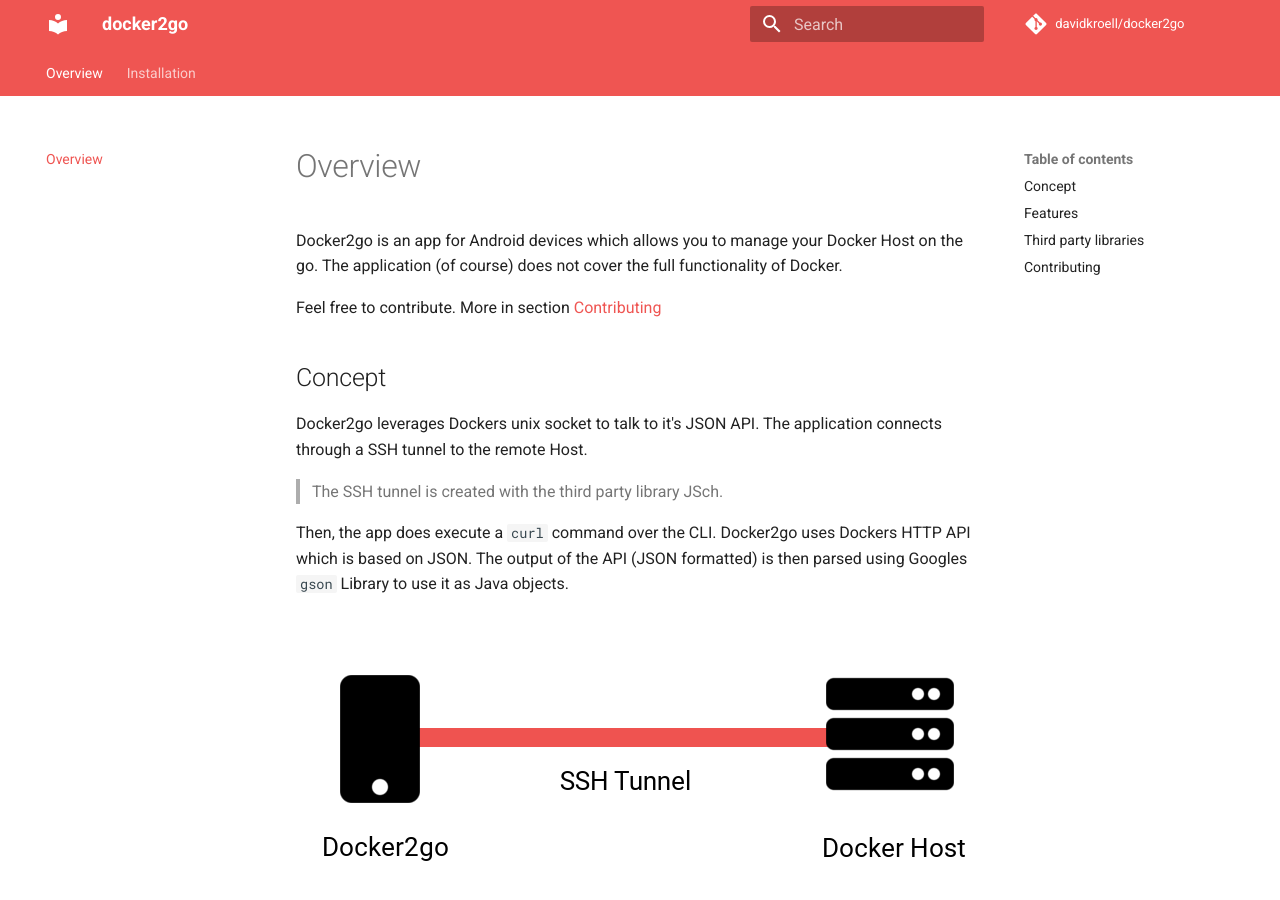
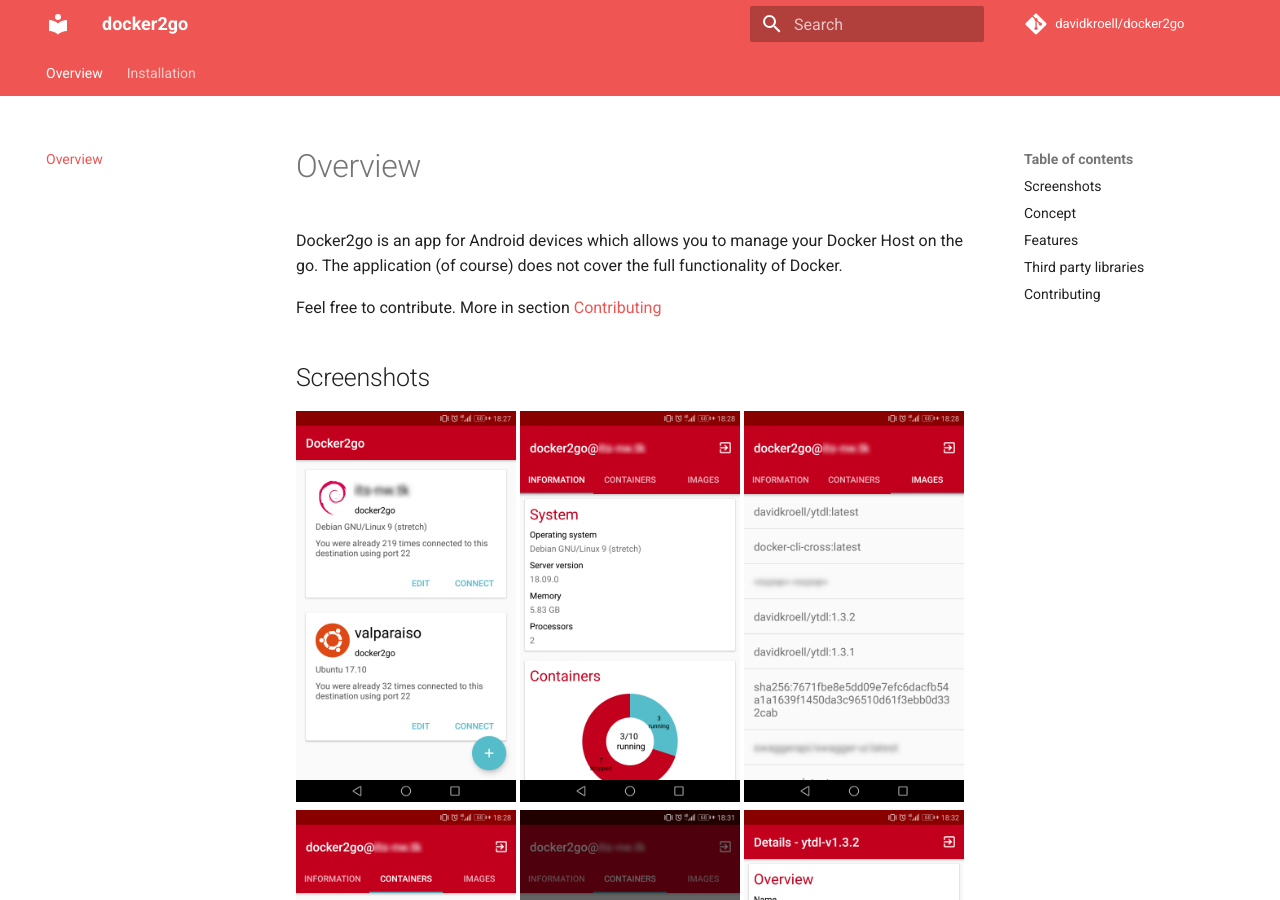
Before and after one commit to davidkroell/docker2go, an MkDocs documentation site: the page built from docs/index.md, in a window 1280 px wide and 900 px high. Built offline with MkDocs 1.6.1 and Material for MkDocs 9.7.7, drawn with Linux system fonts in a browser that asks for light colours; comment, search, counter and statistics services are not loaded.

Commit message:
Add screenshots

```diff
--- a/docs/index.md
+++ b/docs/index.md
@@ -3,6 +3,15 @@
 The application (of course) does not cover the full functionality of Docker.
 
 Feel free to contribute. More in section [Contributing](#contributing)
+
+## Screenshots
+
+<img src="img/connection-view.png" width=220 alt="Connection view">
+<img src="img/info-view.png" width=220 alt="Information view">
+<img src="img/images-view.png" width=220 alt="Images view">
+<img src="img/containers-view.png" width=220 alt="Container view">
+<img src="img/container-bottom-sheet.png" width=220 alt="Container bottom sheet">
+<img src="img/container-details.png" width=220 alt="Container details">
 
 ## Concept
 Docker2go leverages Dockers unix socket to talk to it's JSON API. The application connects through a SSH tunnel to the remote Host.
```
Also changed, not shown: docs/img/connection-view.png (added), docs/img/container-bottom-sheet.png (added), docs/img/container-details.png (added), docs/img/containers-view.png (added), docs/img/images-view.png (added), docs/img/info-view.png (added).
